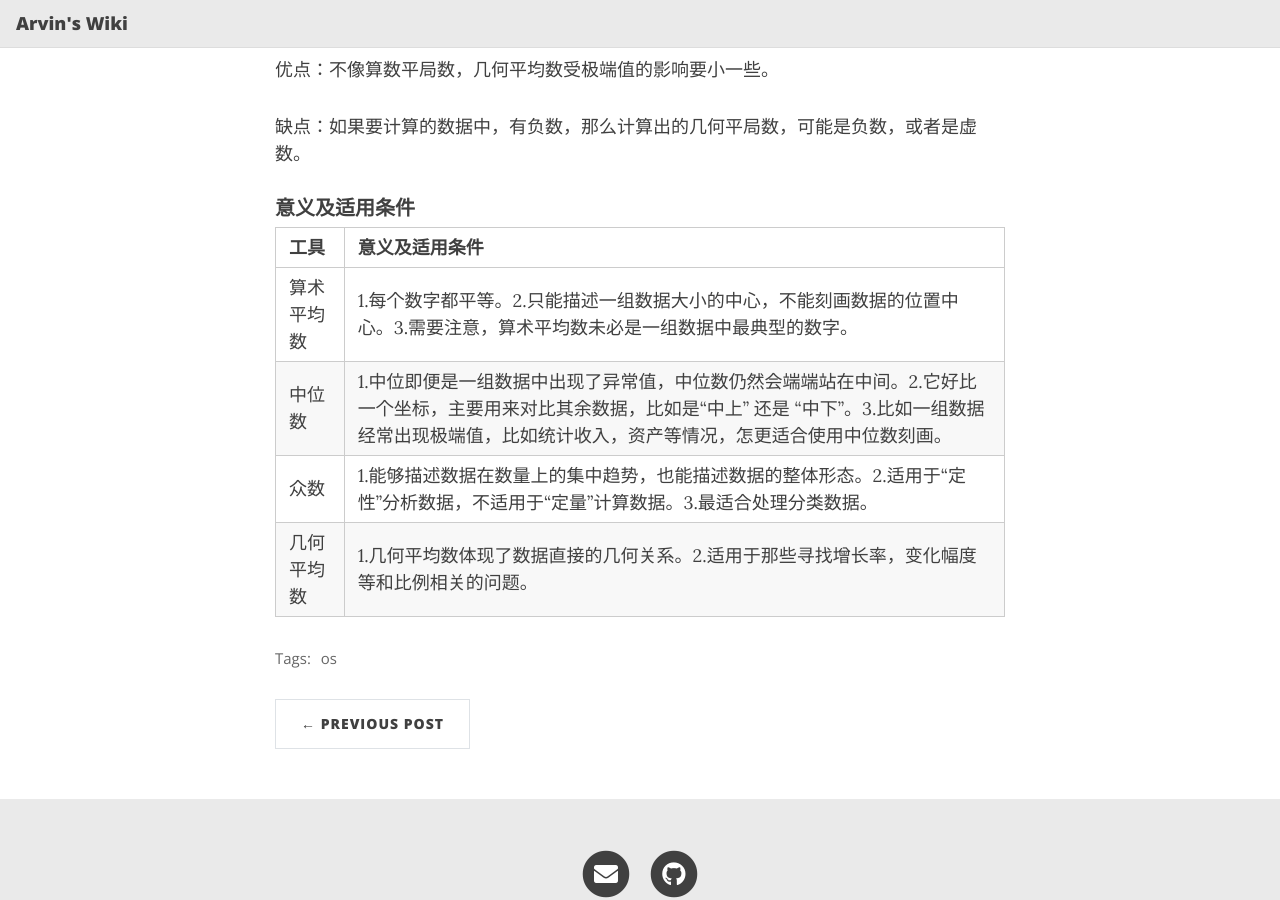
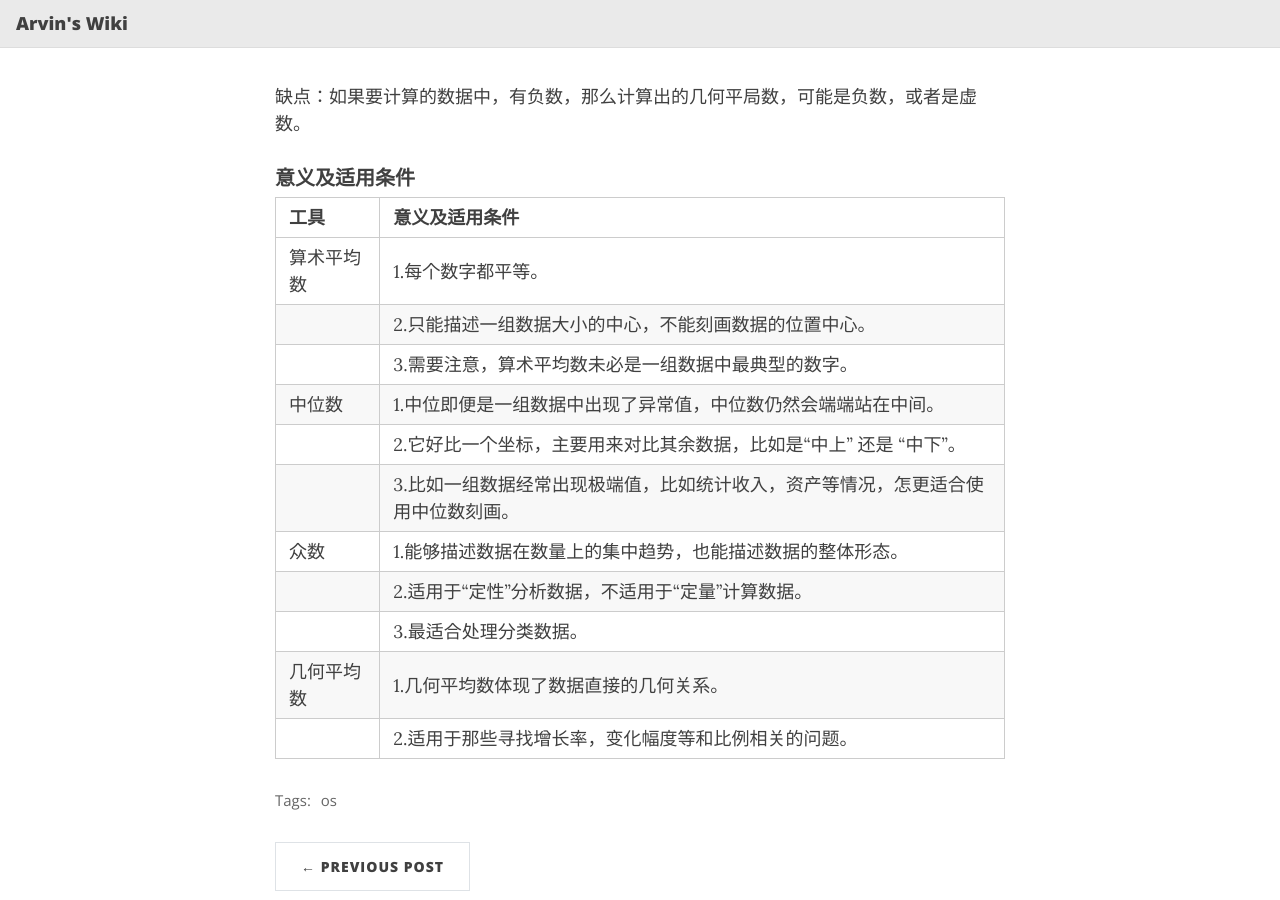
Before and after one commit to wangpf1024/ittarvin.github.io.expired, a Jekyll site: the page built from _posts/2022-06-22-统计学-平均数.md, in a window 1280 px wide and 900 px high, scrolled down 2611 px. Built offline with Jekyll 4.4.1, drawn with Linux system fonts in a browser that asks for light colours; nearby versions of some CDN libraries; formulas are drawn with MathJax 3; some of the changed text lies outside the part shown.

Commit message:
update 平均数

```diff
--- a/_posts/2022-06-22-统计学-平均数.md
+++ b/_posts/2022-06-22-统计学-平均数.md
@@ -98,7 +98,14 @@ $$
 
 | 工具    | 意义及适用条件                                                                                                        |
 |-------|----------------------------------------------------------------------------------------------------------------|
-| 算术平均数 | 1.每个数字都平等。2.只能描述一组数据大小的中心，不能刻画数据的位置中心。3.需要注意，算术平均数未必是一组数据中最典型的数字。                                              |
-| 中位数   | 1.中位即便是一组数据中出现了异常值，中位数仍然会端端站在中间。2.它好比一个坐标，主要用来对比其余数据，比如是“中上” 还是 “中下”。3.比如一组数据经常出现极端值，比如统计收入，资产等情况，怎更适合使用中位数刻画。 |
-| 众数    | 1.能够描述数据在数量上的集中趋势，也能描述数据的整体形态。2.适用于“定性”分析数据，不适用于“定量”计算数据。3.最适合处理分类数据。                                          |
-| 几何平均数 | 1.几何平均数体现了数据直接的几何关系。2.适用于那些寻找增长率，变化幅度等和比例相关的问题。                                                                |
+| 算术平均数 | 1.每个数字都平等。|
+|  | 2.只能描述一组数据大小的中心，不能刻画数据的位置中心。|
+|  | 3.需要注意，算术平均数未必是一组数据中最典型的数字。 |
+| 中位数   | 1.中位即便是一组数据中出现了异常值，中位数仍然会端端站在中间。 |
+|  | 2.它好比一个坐标，主要用来对比其余数据，比如是“中上” 还是 “中下”。|
+|  | 3.比如一组数据经常出现极端值，比如统计收入，资产等情况，怎更适合使用中位数刻画。|
+| 众数    | 1.能够描述数据在数量上的集中趋势，也能描述数据的整体形态。|
+|  | 2.适用于“定性”分析数据，不适用于“定量”计算数据。|
+|  | 3.最适合处理分类数据。 |
+| 几何平均数 | 1.几何平均数体现了数据直接的几何关系。|
+|  | 2.适用于那些寻找增长率，变化幅度等和比例相关的问题。|
```
Also changed, not shown: other parts of _posts/2022-06-22-统计学-平均数.md (+1 -1 lines).
